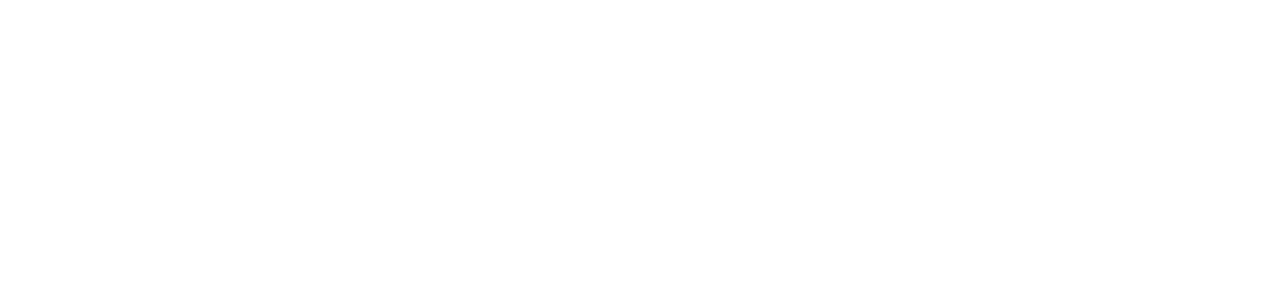
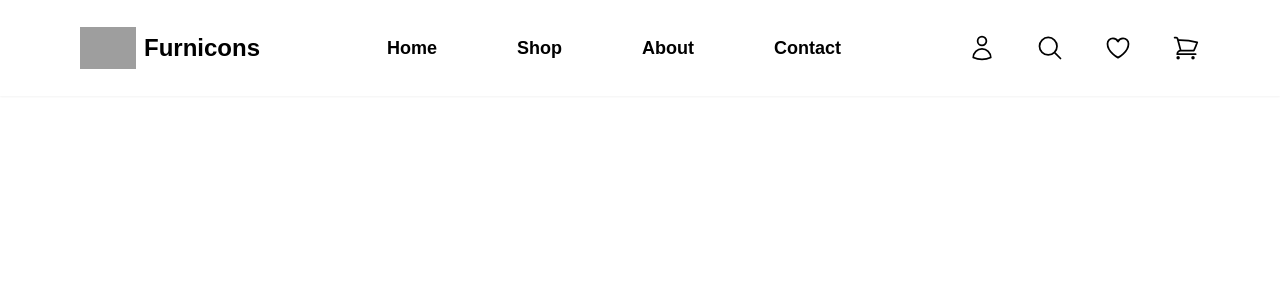
Before and after one commit to GustuRyan/Furnicons-E-Commerse, a Nuxt app: page / in a window 1280 px wide. Shown: the top 300 px of the page. Built offline with nearby package versions, Linux system fonts and the light colour scheme; grey boxes are pictures that could not be loaded.

Commit message:
create a navbar for all pages

```diff
--- a/app.vue
+++ b/app.vue
@@ -1,5 +1,9 @@
 <template>
-  <div>
-
+  <div class="font-poppins">
+    <navbar/>
   </div>
 </template>
+
+<script setup lang="ts">
+import navbar from './components/navbar.vue';
+</script>
--- /dev/null
+++ b/assets/css/main.css
@@ -0,0 +1,9 @@
+@tailwind base;
+@tailwind components;
+@tailwind utilities;
+
+@layer base {
+    html {
+      @apply font-poppins
+    }
+  }
--- /dev/null
+++ b/components/navbar.vue
@@ -0,0 +1,45 @@
+<template>
+    <div class="w-full h-24 flex justify-between items-center px-20 font-['Poppins'] shadow-sm">
+        <NuxtLink :to="'/'" class="flex gap-2 items-center">
+            <img src="/public/logo-furnicons-gold.png" alt="" class="w-14">
+            <span class="font-black text-2xl font-montserrat">
+                Furnicons
+            </span>
+        </NuxtLink>
+        <ul class="font-poppins font-semibold text-lg flex gap-20">
+            <NuxtLink :to="'/'" class="hover:text-slate-600">
+                Home
+            </NuxtLink>
+            <NuxtLink :to="'/'" class="hover:text-slate-600">
+                Shop
+            </NuxtLink>
+            <NuxtLink :to="'/'" class="hover:text-slate-600">
+                About
+            </NuxtLink>
+            <NuxtLink :to="'/'" class="hover:text-slate-600">
+                Contact
+            </NuxtLink>
+        </ul>
+        <ul class="flex gap-10">
+            <NuxtLink :to="'/'">
+                <UserIcon class="size-7 hover:fill-blue-500 hover:text-blue-500" />
+            </NuxtLink>
+            <NuxtLink :to="'/'">
+                <MagnifyingGlassIcon class="size-7 hover:fill-slate-500 hover:text-slate-500" />
+            </NuxtLink>
+            <NuxtLink :to="'/'">
+                <HeartIcon class="size-7 hover:fill-red-500 hover:text-red-500" />
+            </NuxtLink>
+            <NuxtLink :to="'/'">
+                <ShoppingCartIcon class="size-7 hover:fill-yellow-500 hover:text-yellow-500" />
+            </NuxtLink>
+        </ul>
+    </div>
+</template>
+
+<script setup lang="ts">
+import { UserIcon } from '@heroicons/vue/24/outline'
+import { MagnifyingGlassIcon } from '@heroicons/vue/24/outline'
+import { HeartIcon } from '@heroicons/vue/24/outline'
+import { ShoppingCartIcon } from '@heroicons/vue/24/outline'
+</script>
--- /dev/null
+++ b/layouts/main.vue
@@ -0,0 +1,3 @@
+<template>
+
+</template>
--- a/nuxt.config.ts
+++ b/nuxt.config.ts
@@ -1,5 +1,12 @@
 // https://nuxt.com/docs/api/configuration/nuxt-config
 export default defineNuxtConfig({
   compatibilityDate: '2024-04-03',
-  devtools: { enabled: true }
+  devtools: { enabled: true },
+  css: ['~/assets/css/main.css'],
+  postcss: {
+    plugins: {
+      tailwindcss: {},
+      autoprefixer: {},
+    },
+  },
 })
--- /dev/null
+++ b/tailwind.config.js
@@ -0,0 +1,20 @@
+/** @type {import('tailwindcss').Config} */
+export default {
+  content: [
+    "./components/**/*.{js,vue,ts}",
+    "./layouts/**/*.vue",
+    "./pages/**/*.vue",
+    "./plugins/**/*.{js,ts}",
+    "./app.vue",
+    "./error.vue",
+  ],
+  theme: {
+    extend: {
+      fontFamily: {
+        'montserrat': ['Montserrat', 'sans-serif'],
+        'poppins': ['Poppins', 'sans-serif'],
+      },
+    },
+  },
+  plugins: [],
+}
```
Also changed, not shown: package.json (+8 -0 lines), public/logo-furnicons-gold.png (added), 1 other file (tests, documents, lock files or other folders).
